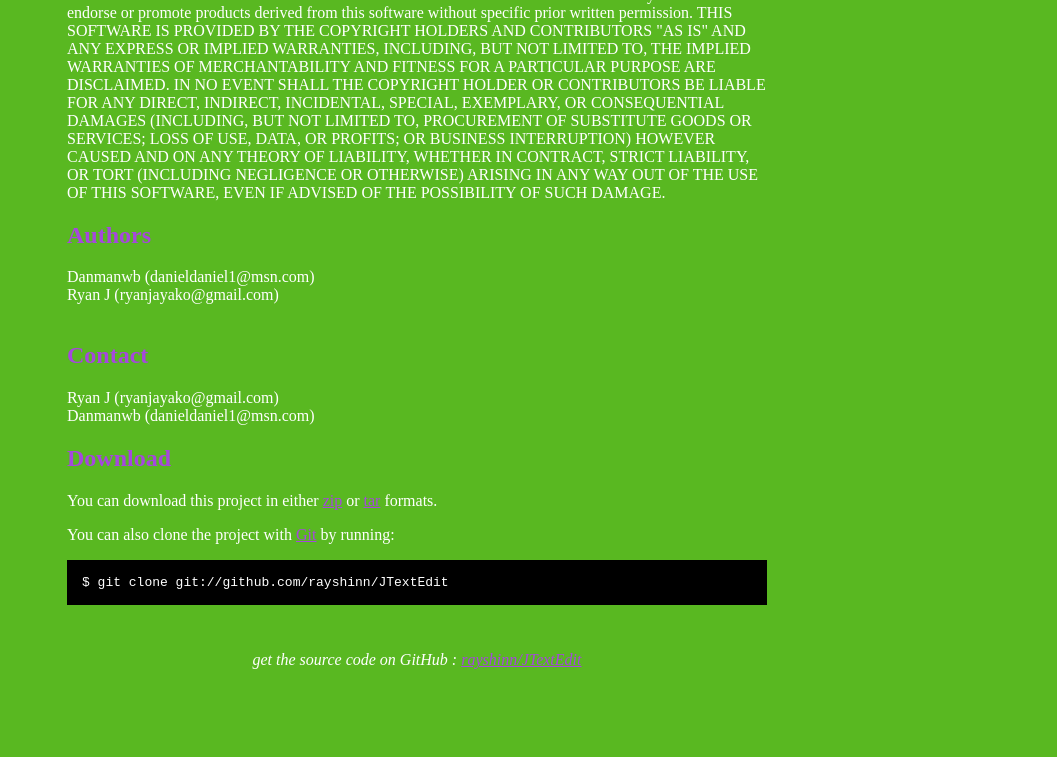
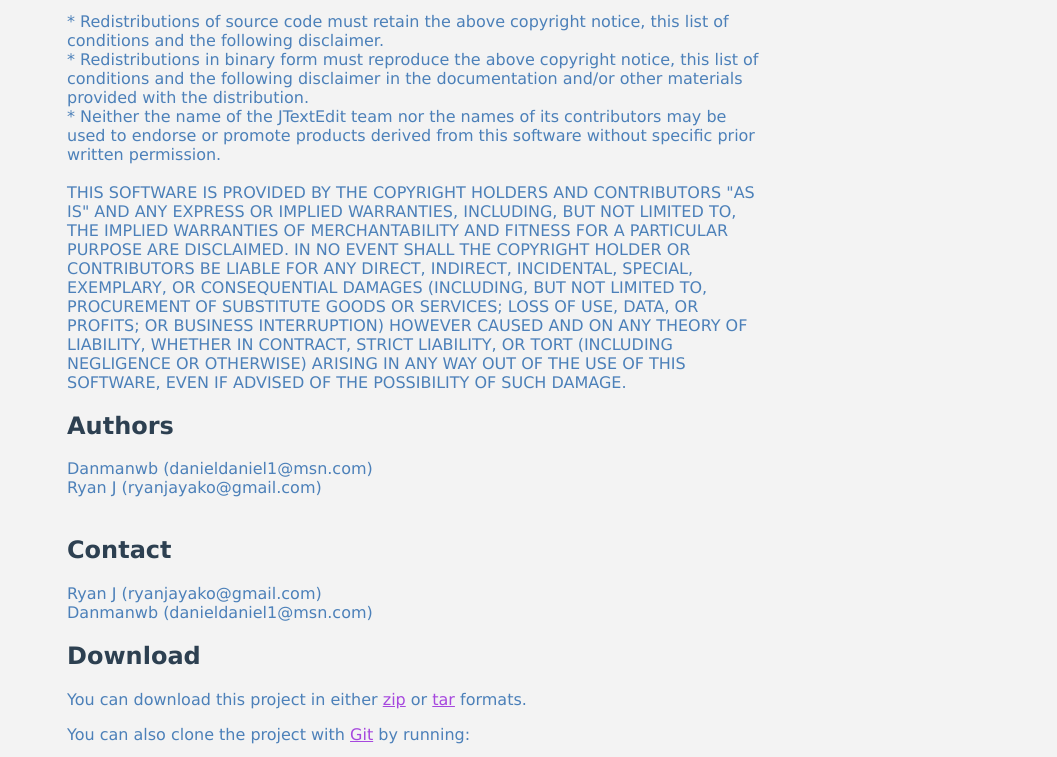
Before and after one commit to Danmanwb/JTextEdit, a plain HTML site: page index.html in a window 1280 px wide. Shown: the part 344-1101 px from the top of the page, without its empty margins (223-1280 px from the left). Before the commit the page ends 1021 px from the top, so only its background shows below. Drawn offline with Linux system fonts and the light colour scheme.

Commit message:
Edited index.html via GitHub

```diff
--- a/index.html
+++ b/index.html
@@ -8,9 +8,9 @@
   <style type="text/css">
     body {
       margin-top: 1.0em;
-      background-color: #59b821;
-      font-family: "Helvetica,Arial,FreeSans";
-      color: #ffffff;
+      background-color: #f3f3f3;
+      font-family: "Verdana";
+      color: #4c80b9;
     }
     #container {
       margin: 0 auto;
@@ -19,8 +19,8 @@
     h1 { font-size: 3.8em; color: #a647de; margin-bottom: 3px; }
     h1 .small { font-size: 0.4em; }
     h1 a { text-decoration: none }
-    h2 { font-size: 1.5em; color: #a647de; }
-    h3 { text-align: center; color: #a647de; }
+    h2 { font-size: 1.5em; color: #2d4051; }
+    h3 { text-align: center; color: #2d4051; }
     a { color: #a647de; }
     .description { font-size: 1.2em; margin-bottom: 30px; margin-top: 30px; font-style: italic;}
     .download { float: right; }
@@ -54,21 +54,21 @@
 
 Copyright 2011, Ryan J & Daniel A
 All rights reserved.
-
+<br/><br/><br/>
 Redistribution and use in source and binary forms, with or without
 modification, are permitted provided that the following conditions are met:
-
+<br/><br/>
     * Redistributions of source code must retain the above copyright notice,
       this list of conditions and the following disclaimer.
-
+      <br/>
     * Redistributions in binary form must reproduce the above copyright
       notice, this list of conditions and the following disclaimer in the
       documentation and/or other materials provided with the distribution.
-
+      <br/>
     * Neither the name of the JTextEdit team nor the names of its
       contributors may be used to endorse or promote products derived from
       this software without specific prior written permission.
-
+<br/><br/>
 THIS SOFTWARE IS PROVIDED BY THE COPYRIGHT HOLDERS AND CONTRIBUTORS "AS IS"
 AND ANY EXPRESS OR IMPLIED WARRANTIES, INCLUDING, BUT NOT LIMITED TO, THE
 IMPLIED WARRANTIES OF MERCHANTABILITY AND FITNESS FOR A PARTICULAR PURPOSE
```
